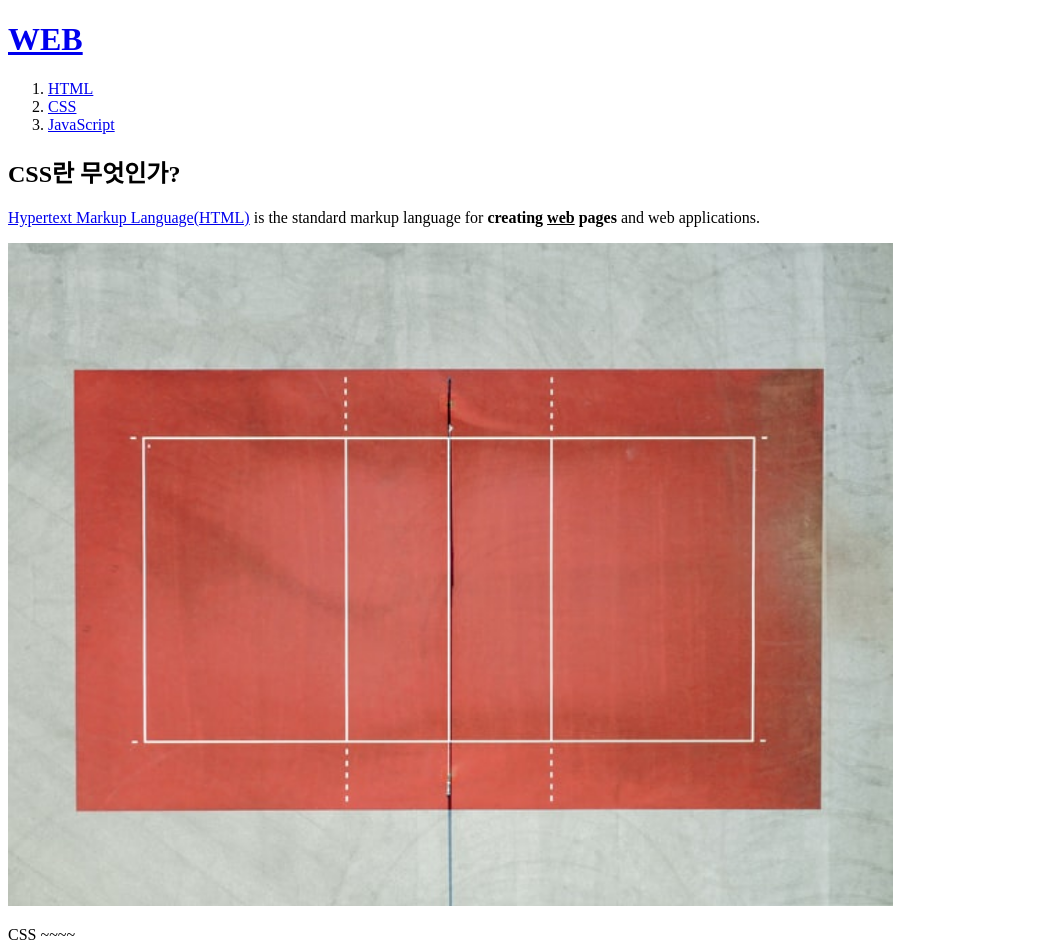
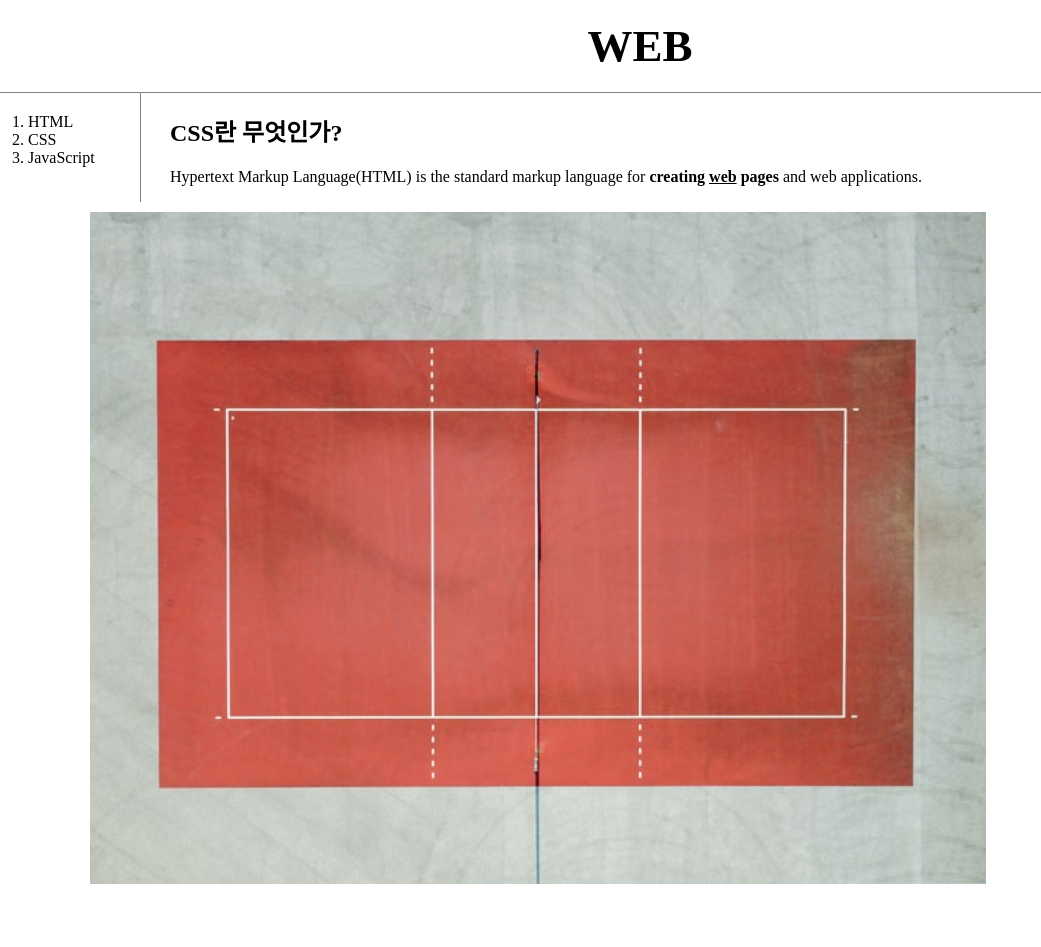
Before and after one commit to mkwkw/WEB1, a plain HTML site: page 2.html in a window 1280 px wide. Shown: the whole page, without its empty margins (0-1041 px from the left). After the commit the page ends 888 px from the top, so only its background shows below. Drawn offline with Linux system fonts and the light colour scheme.

Commit message:
Update 2.html

```diff
--- a/2.html
+++ b/2.html
@@ -4,19 +4,63 @@
 <head>
 <title>WEB1-CSS</title>
 <meta charset = "utf-8">
+<style>
+  a{
+    color:black;
+    text-decoration:none;
+  }
+
+  #grid {
+    display:grid;
+    grid-template-columns: 150px 1fr;
+  }
+
+  #grid ol{
+    padding-left: :33px;
+  }
+  #grid #article{
+    padding-left:20px;
+  }
+  h1{
+    font-size: 45px;
+    text-align: center;
+    border-bottom: 1px solid gray;
+    margin:0;
+    padding:20px;
+  }
+  ol{
+    border-right: 1px solid gray;
+    width:100px;
+    margin:0px;
+    padding: 20px;
+    padding-left: 28px;
+    padding-right: 12px;
+  }
+  body{
+    margin:0px;
+  }
+  img{
+    padding-top: 10px;
+    padding-left: 90px;
+  }
+</style>
 </head>
 
 <body>
   <h1><a href="index.html">WEB</a></h1>
-  <ol>
-    <li><a href="1.html"> HTML</a></li>
-    <li><a href="2.html">CSS</a></li>
-    <li><a href="3.html"> JavaScript</a></li>
-  </ol>
+  <div id="grid">
+    <ol>
+      <li><a href="1.html"> HTML</a></li>
+      <li><a href="2.html">CSS</a></li>
+      <li><a href="3.html"> JavaScript</a></li>
+    </ol>
+    <div id="article">
+    <h2>CSS란 무엇인가?</h2><p><a href="https://www.w3.org/Style/CSS/specs.en.html" target="_blank" title="HTML5 specification">Hypertext Markup Language(HTML)</a> is the standard markup language for <strong>creating <u>web</u> pages</strong> and web applications.</p>
+    </div>
+  </div>
+  <img src="volley.jpg", width="70%">
 
-  <h2>CSS란 무엇인가?</h2><p><a href="https://www.w3.org/Style/CSS/specs.en.html" target="_blank" title="HTML5 specification">Hypertext Markup Language(HTML)</a> is the standard markup language for <strong>creating <u>web</u> pages</strong> and web applications.</p>
-  <img src="volley.jpg", width="70%">
-  <p>CSS ~~~~</p>
+
 </body>
 
 </html>
```
